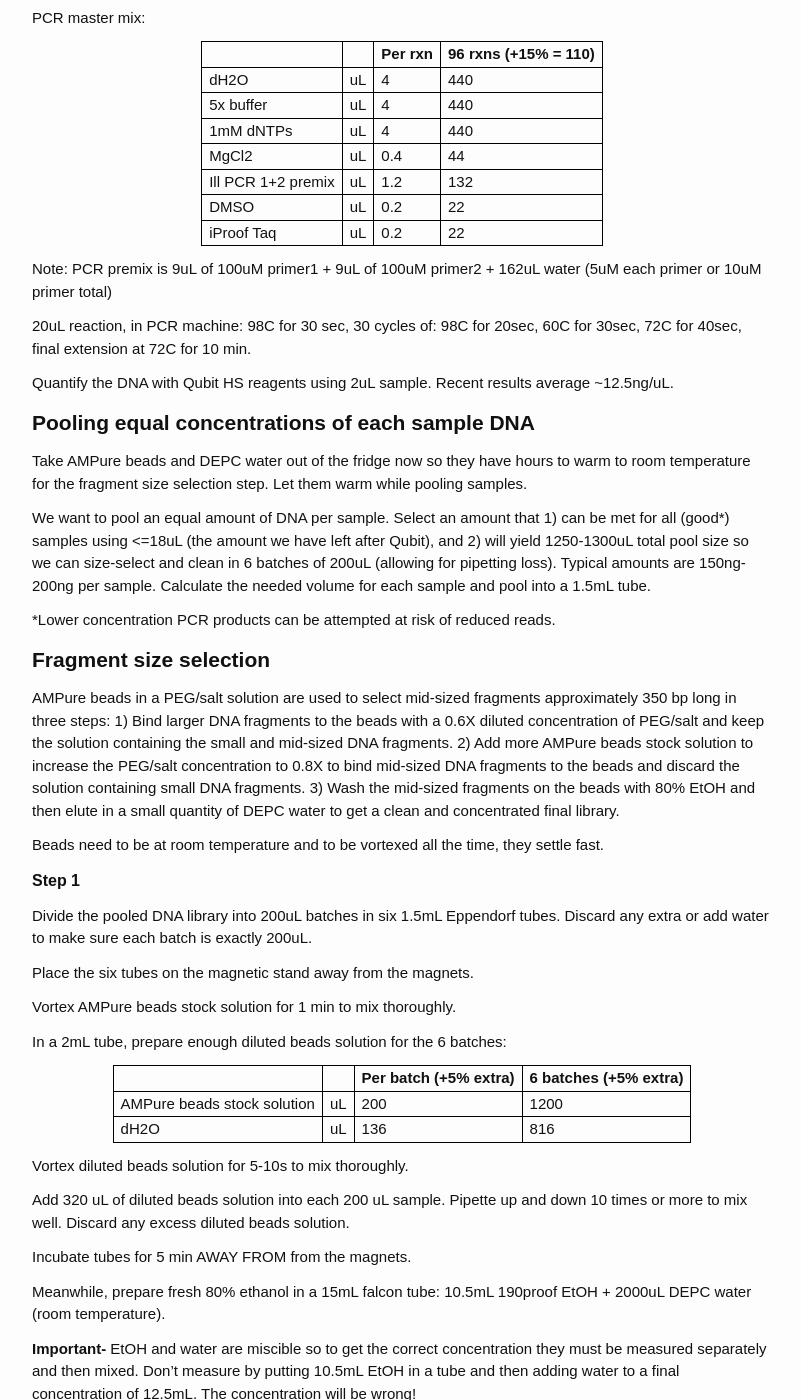
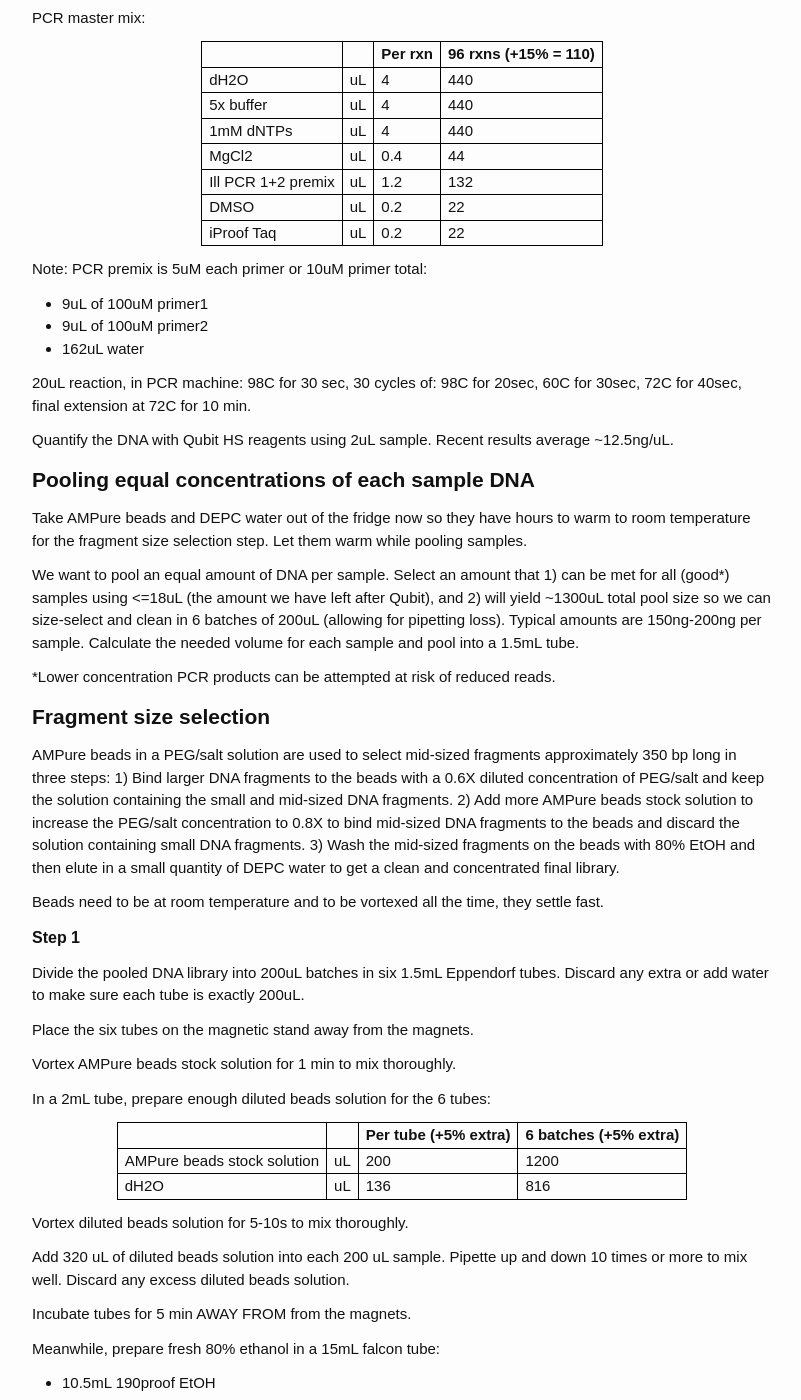
Before and after one commit to aduffy70/Protocols, a Jekyll site: the page built from RAD-seq_protocol.md, in a window 1280 px wide and 1400 px high, scrolled down 1999 px. Shown: the whole window, without its empty margins (238-1039 px from the left). Built offline with Jekyll 4.4.1, drawn with Linux system fonts in a browser that asks for light colours; some of the changed text lies outside the part shown.

Commit message:
Minor corrections and clarifications after trying to follow the protocol. Also added the sequences for the MseI adapters and the Illumina primers since I have modified some of them from what is in the original Gompert protocol.

```diff
--- a/RAD-seq_protocol.md
+++ b/RAD-seq_protocol.md
@@ -93,7 +93,10 @@
 | DMSO | uL | 0.2 | 22 |
 | iProof Taq | uL | 0.2 | 22 |
 
-Note: PCR premix is 9uL of 100uM primer1 + 9uL of 100uM primer2 + 162uL water (5uM each primer or 10uM primer total)
+Note: PCR premix is 5uM each primer or 10uM primer total:
+  * 9uL of 100uM primer1
+  * 9uL of 100uM primer2
+  * 162uL water
 
 20uL reaction, in PCR machine: 98C for 30 sec, 30 cycles of: 98C for 20sec, 60C for 30sec, 72C for 40sec, final extension at 72C for 10 min.
 
@@ -103,7 +106,7 @@
 
 Take AMPure beads and DEPC water out of the fridge now so they have hours to warm to room temperature for the fragment size selection step. Let them warm while pooling samples.
 
-We want to pool an equal amount of DNA per sample. Select an amount that 1) can be met for all (good*) samples using <=18uL (the amount we have left after Qubit), and 2) will yield 1250-1300uL total pool size so we can size-select and clean in 6 batches of 200uL (allowing for pipetting loss). Typical amounts are 150ng-200ng per sample. Calculate the needed volume for each sample and pool into a 1.5mL tube.
+We want to pool an equal amount of DNA per sample. Select an amount that 1) can be met for all (good*) samples using <=18uL (the amount we have left after Qubit), and 2) will yield ~1300uL total pool size so we can size-select and clean in 6 batches of 200uL (allowing for pipetting loss). Typical amounts are 150ng-200ng per sample. Calculate the needed volume for each sample and pool into a 1.5mL tube.
 
 *Lower concentration PCR products can be attempted at risk of reduced reads.
 
@@ -118,15 +121,15 @@
 
 ### Step 1
 
-Divide the pooled DNA library into 200uL batches in six 1.5mL Eppendorf tubes. Discard any extra or add water to make sure each batch is exactly 200uL.
+Divide the pooled DNA library into 200uL batches in six 1.5mL Eppendorf tubes. Discard any extra or add water to make sure each tube is exactly 200uL.
 
 Place the six tubes on the magnetic stand away from the magnets.
 
 Vortex AMPure beads stock solution for 1 min to mix thoroughly.
 
-In a 2mL tube, prepare enough diluted beads solution for the 6 batches:
+In a 2mL tube, prepare enough diluted beads solution for the 6 tubes:
 
-|     |    | Per batch (+5% extra) | 6 batches (+5% extra) |
+|     |    | Per tube (+5% extra) | 6 batches (+5% extra) |
 | --- | -- | ------- | -------------------- |
 | AMPure beads stock solution | uL | 200 | 1200 |
 | dH2O | uL | 136 | 816 |
@@ -137,7 +140,9 @@
 
 Incubate tubes for 5 min AWAY FROM from the magnets.
 
-Meanwhile, prepare fresh 80% ethanol in a 15mL falcon tube: 10.5mL 190proof EtOH + 2000uL DEPC water (room temperature).
+Meanwhile, prepare fresh 80% ethanol in a 15mL falcon tube:
+  * 10.5mL 190proof EtOH
+  * 2000uL DEPC water (room temperature).
 
 __Important-__ EtOH and water are miscible so to get the correct concentration they must be measured separately and then mixed. Don't measure by putting 10.5mL EtOH in a tube and then adding water to a final concentration of 12.5mL. The concentration will be wrong!
 
@@ -181,6 +186,8 @@
 
 Without disturbing the beads, transfer 28uL of the liquid from each tube to a single new 1.5mL tube (2 X 14uL with a 20uL pipetter). This is the finished library with a total volume of approximately 168uL.
 
+Discard the tubes with the beads.
+
 ## Quantify library and submit for sequencing
 
 Measure concentration on Qubit with HS reagents. Use 10uL of the library to make the measurement to get a more accurate measurement at the expected small concentrations. 3--7ng/uL is typical.
```
Also changed, not shown: other parts of RAD-seq_protocol.md (+15 -1 lines).
